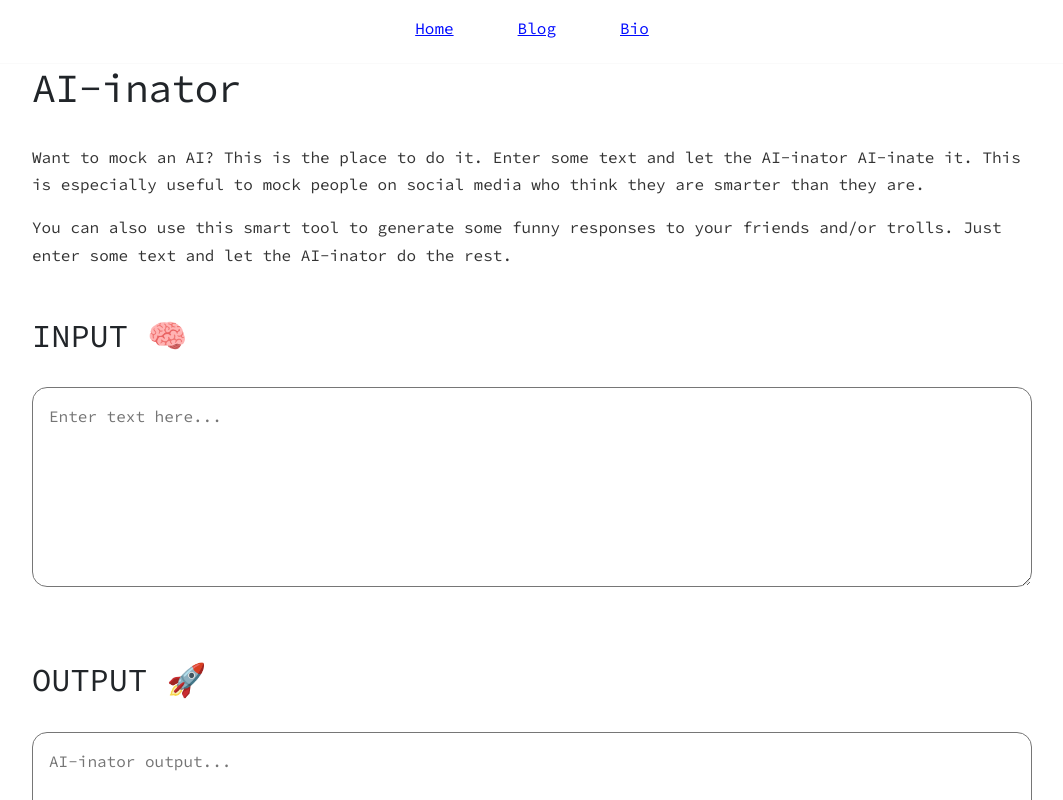
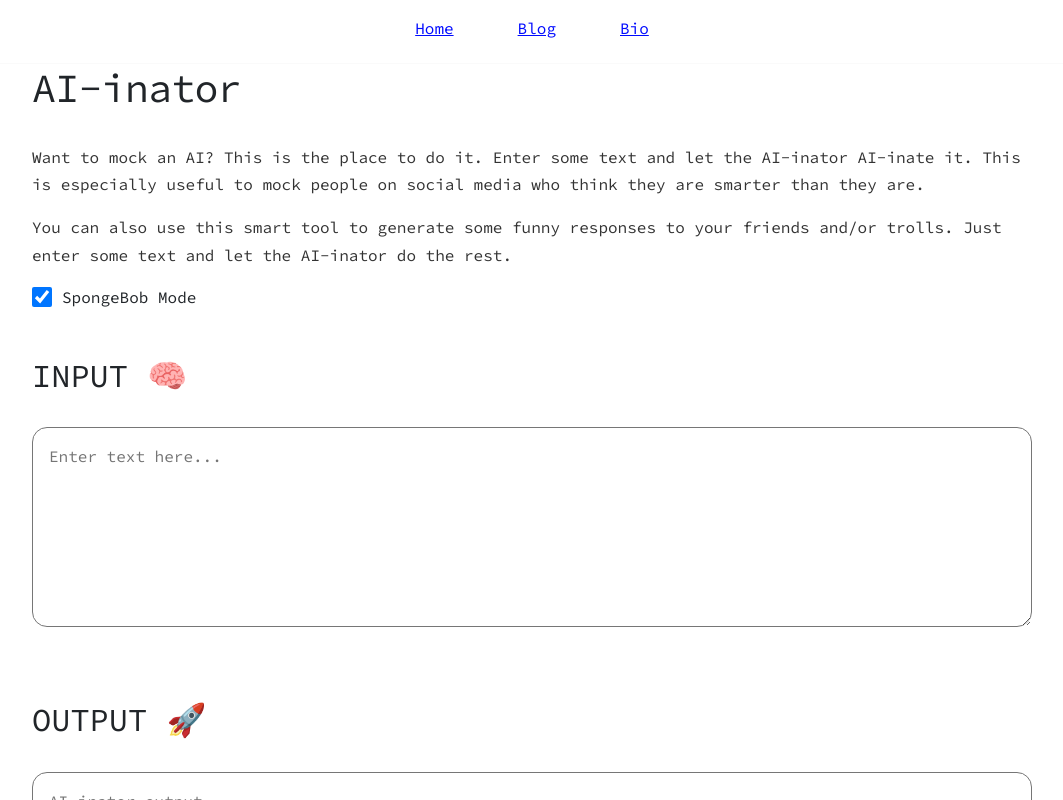
Before and after one commit to missionmike/missionmike.dev, a Next.js app: page /ai-inator in a window 1280 px wide. Shown: the top 800 px of the page, without its empty margins (108-1171 px from the left). Built offline with nearby package versions, Linux system fonts and the light colour scheme.

Commit message:
feat: add spongebob mode.

```diff
--- a/pages/ai-inator.tsx
+++ b/pages/ai-inator.tsx
@@ -36,6 +36,7 @@ const Textarea = ({
 const Page = () => {
   const [inputText, setInputText] = React.useState('');
   const [outputText, setOutputText] = React.useState('');
+  const [spongeBobMode, setSpongeBobMode] = React.useState(true);
 
   const handleInputChange = (event: React.ChangeEvent<HTMLTextAreaElement>) => {
     setInputText(event.target.value.trim());
@@ -72,10 +73,24 @@ const Page = () => {
       );
     });
 
+    if (spongeBobMode) {
+      newOutputText = newOutputText
+        .split('')
+        .map((char) => {
+          const randomNumber = Math.floor(Math.random() * 10);
+          if (randomNumber % 2 === 0) {
+            return char.toLowerCase();
+          } else {
+            return char.toUpperCase();
+          }
+        })
+        .join('');
+    }
+
     newOutputText += '\n\n#aiinator #ai #emdashes #rockets #unseriously #takingjobs';
 
     setOutputText(newOutputText);
-  }, [inputText]);
+  }, [inputText, spongeBobMode]);
 
   return (
     <Layout isProse title={'AI-inator'}>
@@ -90,6 +105,16 @@ const Page = () => {
           You can also use this smart tool to generate some funny responses to your friends and/or
           trolls. Just enter some text and let the AI-inator do the rest.
         </p>
+        <div style={{ display: 'flex', alignItems: 'center' }}>
+          <input
+            type="checkbox"
+            checked={spongeBobMode}
+            onChange={() => setSpongeBobMode(!spongeBobMode)}
+            style={{ marginRight: '10px', width: '20px', height: '20px' }}
+            id="spongeBob"
+          />
+          <label htmlFor="spongeBob">SpongeBob Mode</label>
+        </div>
         <h2>Input 🧠</h2>
         <Textarea placeholder="Enter text here..." value={inputText} onChange={handleInputChange} />
         <h2>Output 🚀</h2>
```
